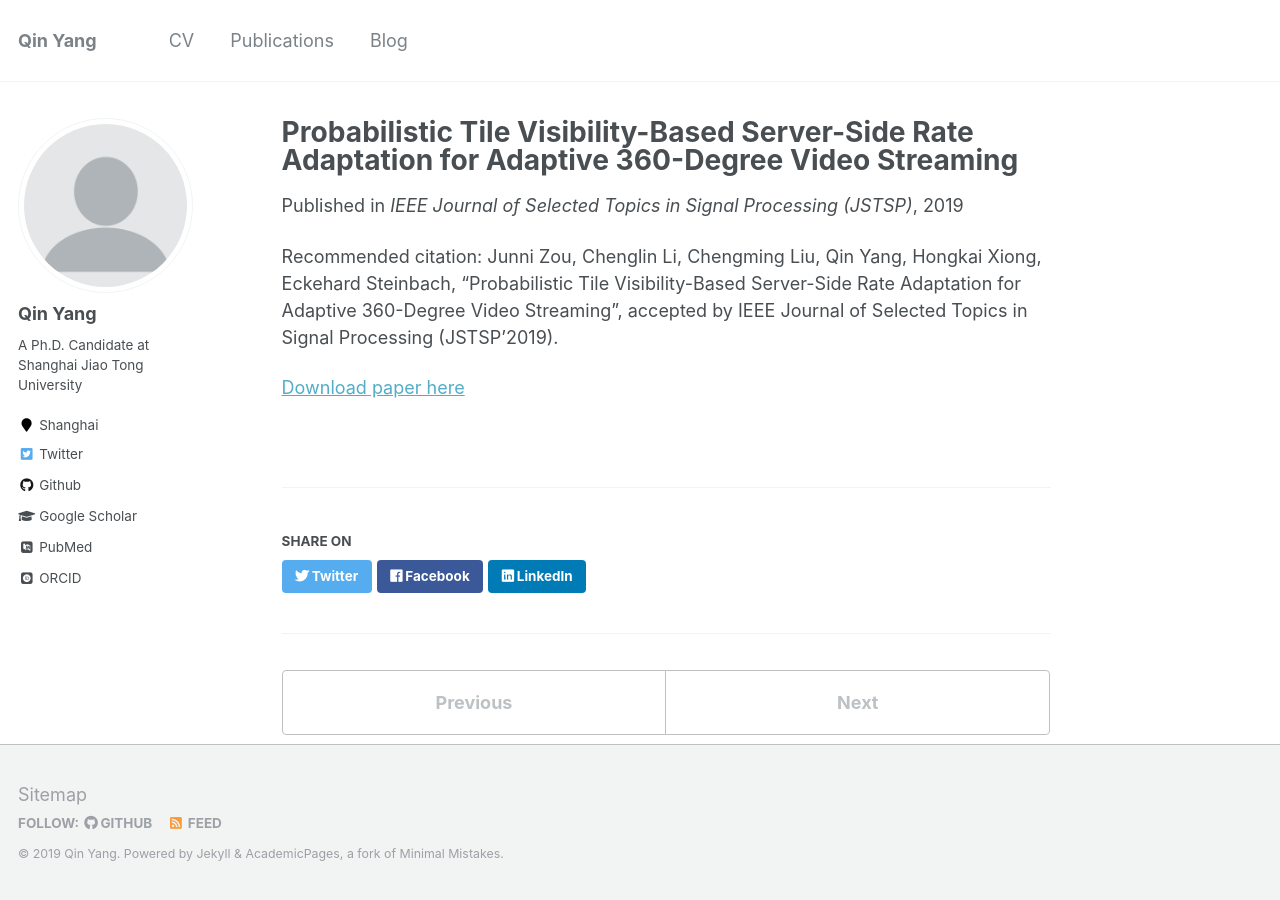
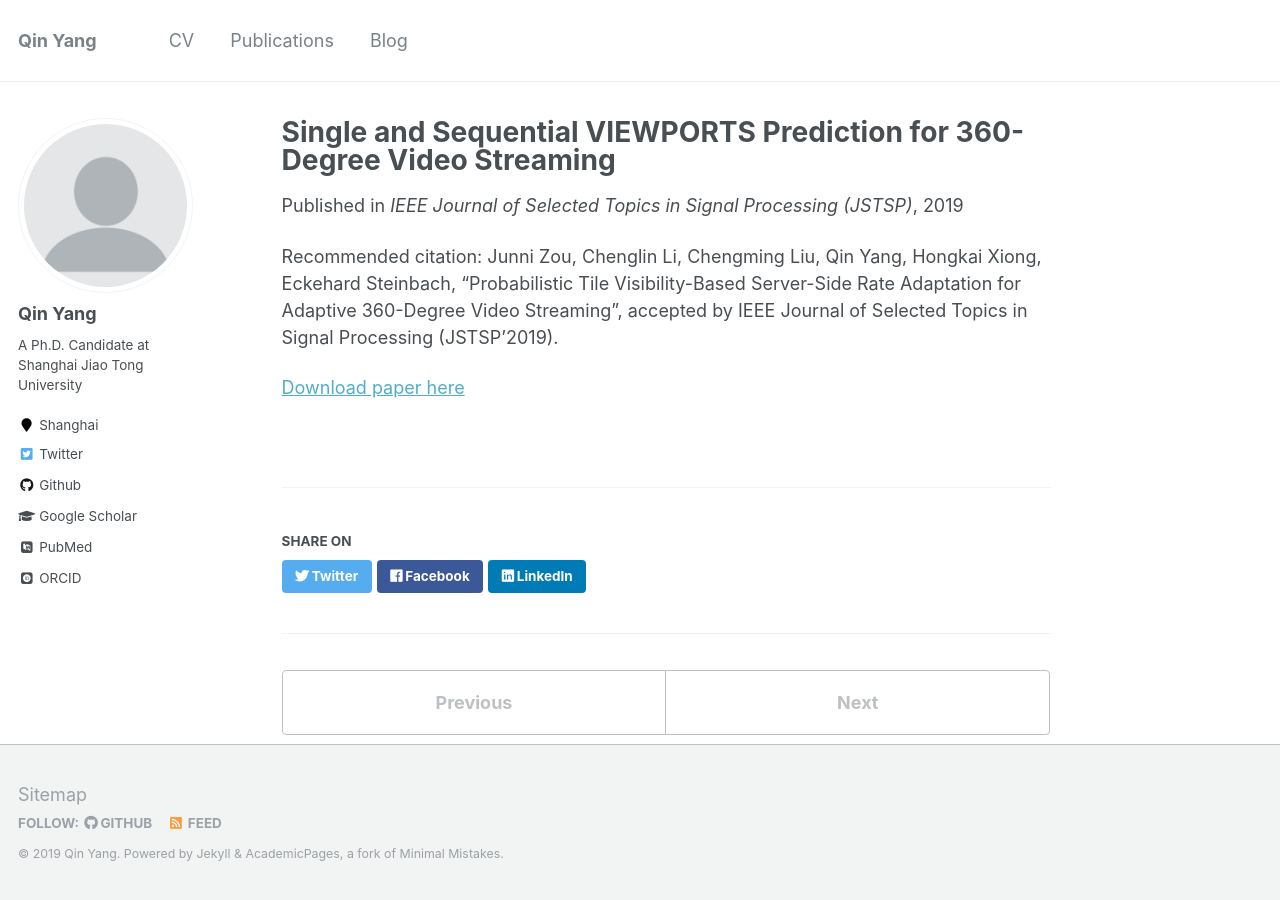
Before and after one commit to QinYang12/QinYang12.github.io, a Jekyll site: the page built from _publications/2019-06-01-paper-title-number-4.md, in a window 1280 px wide. Built offline with Jekyll 4.4.1, drawn with Linux system fonts in a browser that asks for light colours; some web fonts are replaced.

Commit message:
Update 2019-06-01-paper-title-number-4.md

```diff
--- a/_publications/2019-06-01-paper-title-number-4.md
+++ b/_publications/2019-06-01-paper-title-number-4.md
@@ -1,5 +1,5 @@
 ---
-title: "Probabilistic Tile Visibility-Based Server-Side Rate Adaptation for Adaptive 360-Degree Video Streaming"
+title: "Single and Sequential VIEWPORTS Prediction for 360-Degree Video Streaming"
 collection: publications
 permalink: /publication/2010-10-01-paper-title-number-2
 date: 2019-06-1
```
